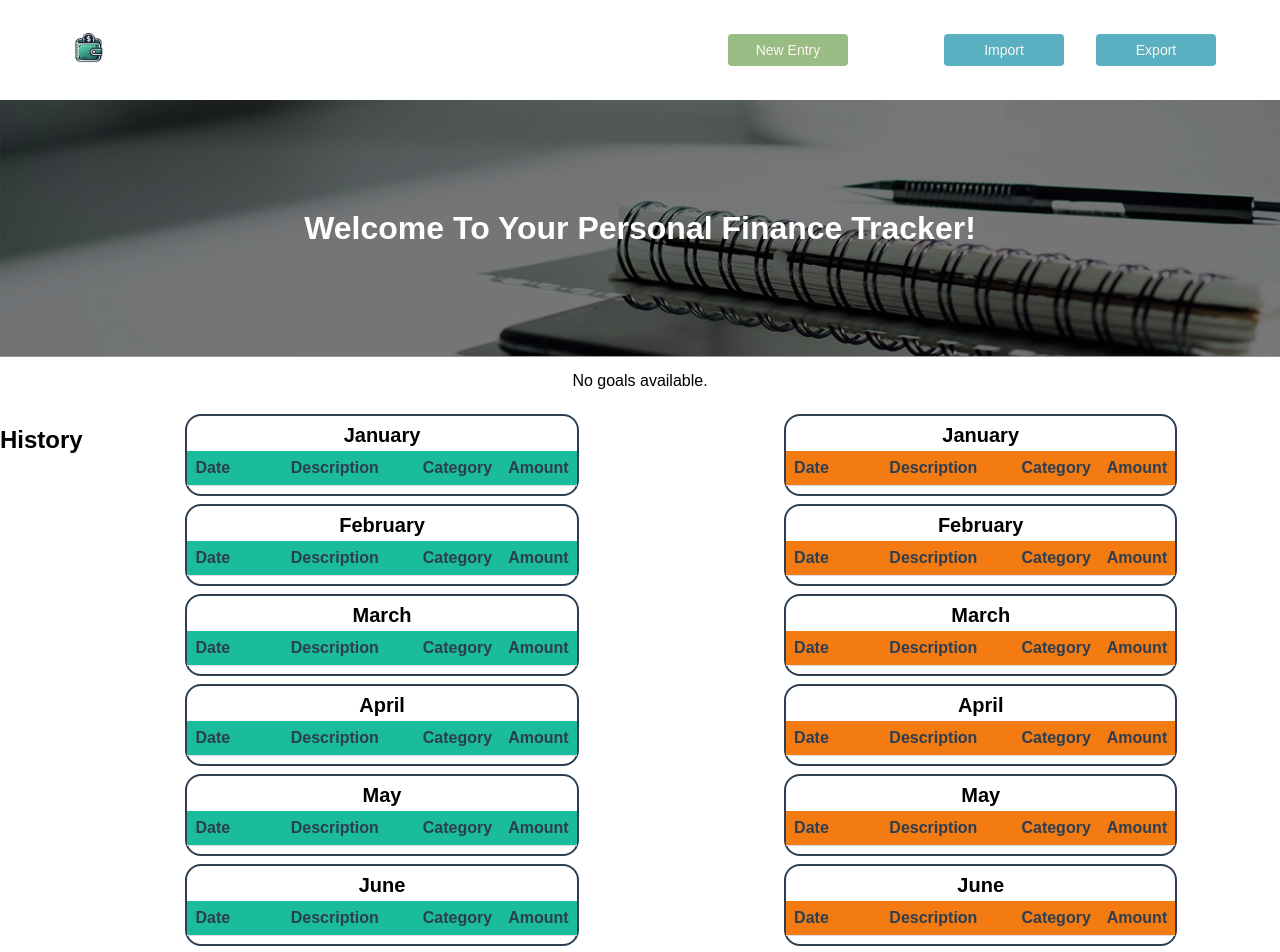
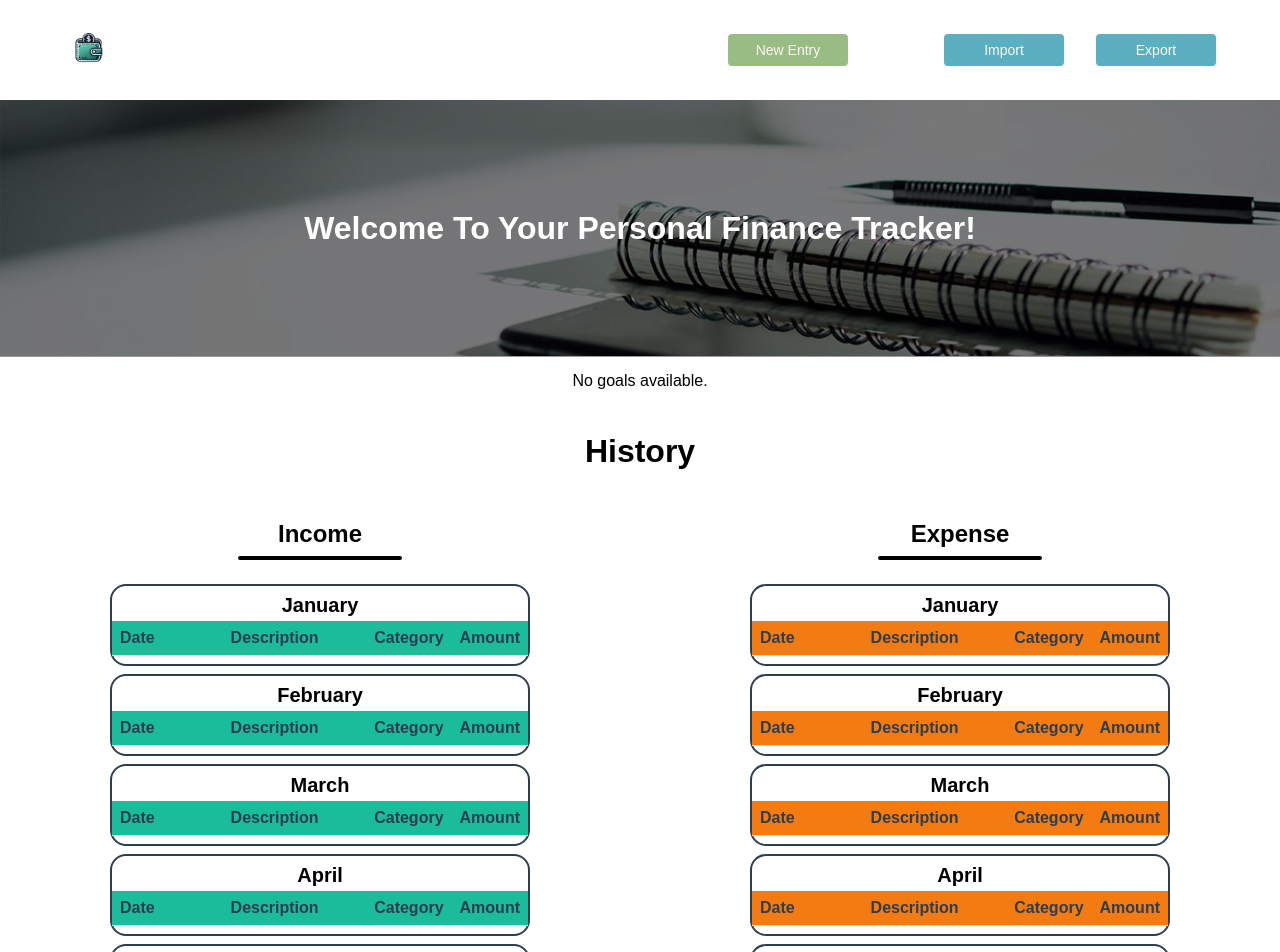
Before and after one commit to Larson04/PersonalFinanceTracker, a Svelte app: page / in a window 1280 px wide. Shown: the top 952 px of the page. Built offline with nearby package versions, Linux system fonts and the light colour scheme.

Commit message:
input form update

```diff
--- a/src/App.svelte
+++ b/src/App.svelte
@@ -26,15 +26,21 @@
   </div>
   <div class="listings">
     <h2>History</h2>
+    <div class="income-container">
       <div class="income">
+        <h3>Income</h3>
+        <hr>
         {#each  months as month}
           <TransactionTable month={month} income_expense={'income'} />
           {/each}
       </div>
       <div class="expense">
+        <h3>Expense</h3>
+        <hr>
         {#each  months as month}
           <TransactionTable month={month} income_expense={'expense'} />
           {/each}
+      </div>
     </div>
   </div>
 
--- a/src/app.css
+++ b/src/app.css
@@ -9,13 +9,37 @@ body {
 
 .listings{
   display: flex;
+  flex-direction: column;
+  justify-content: center;
+  margin-bottom: 24px;
+}
+
+.income-container {
+  display: flex;
   flex-direction: row;
   justify-content: center;
+}
 
+.listings h2 {
+  text-align: center;
+  font-size: 32px;
 }
 
 .income, .expense {
   width: 50%;
+}
+
+.listings h3 {
+  text-align: center;
+  font-size: 24px;
+  margin-bottom: 0px;
+}
+
+.listings hr {
+  width: 25%;
+  margin-bottom: 24px;
+  border: 2px solid black;
+  border-radius: 4px;
 }
 
 #header {
--- a/src/js/utils.js
+++ b/src/js/utils.js
@@ -35,6 +35,7 @@ export function updateCatergoryList(category) {
   } // Check if the category is already on the list
   else if (!categoriesList.includes(category)){
 
+    // @ts-ignore
     categoriesList.push(category);
   }
 
--- a/src/lib/InputForm.svelte
+++ b/src/lib/InputForm.svelte
@@ -31,6 +31,7 @@
         // {"expenses": [ {"description": description, "category": category, ...},{...} ]}
 
         // Add new transaction
+        // @ts-ignore
         transactions.push(transactionObject);
 
         // Send updated list to Local Storage
```
Lines whose indentation alone changed are shown as unchanged.
